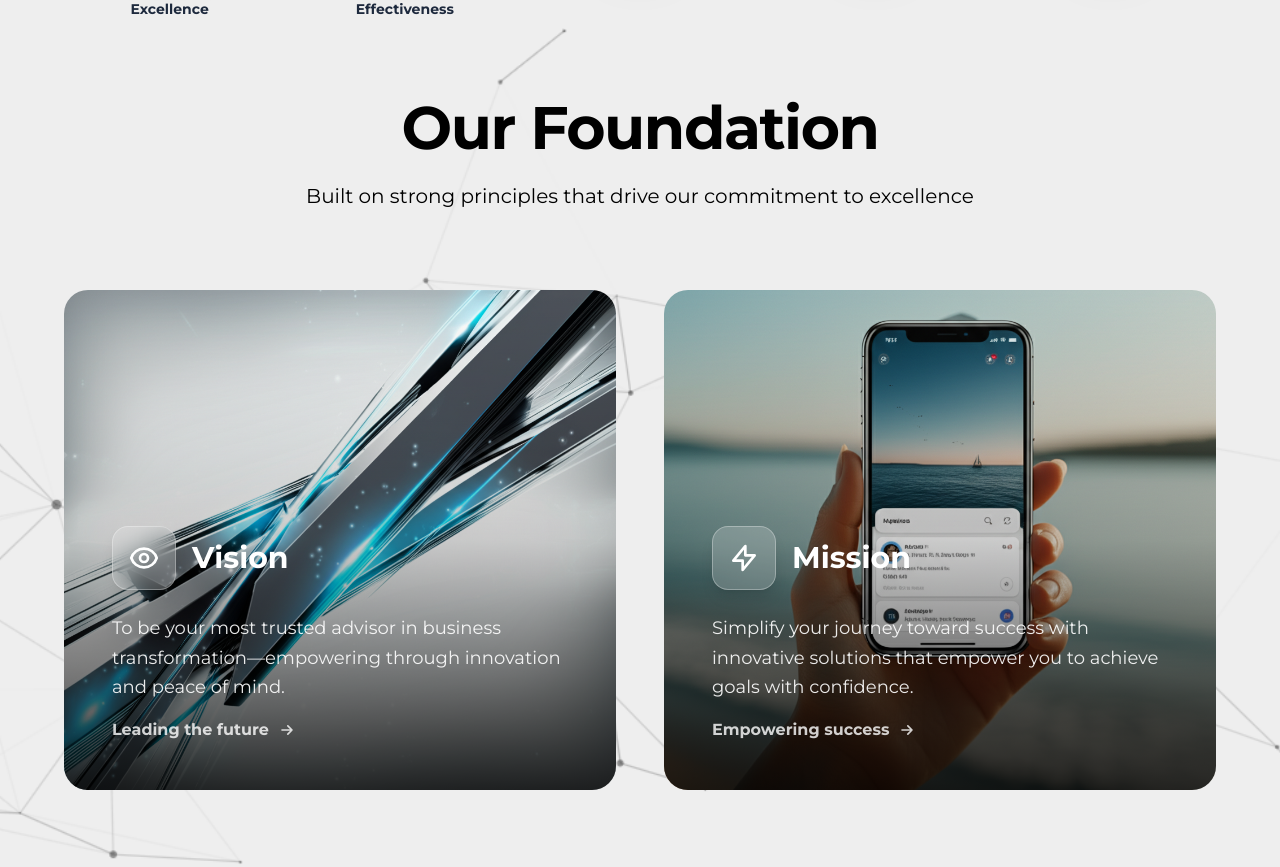
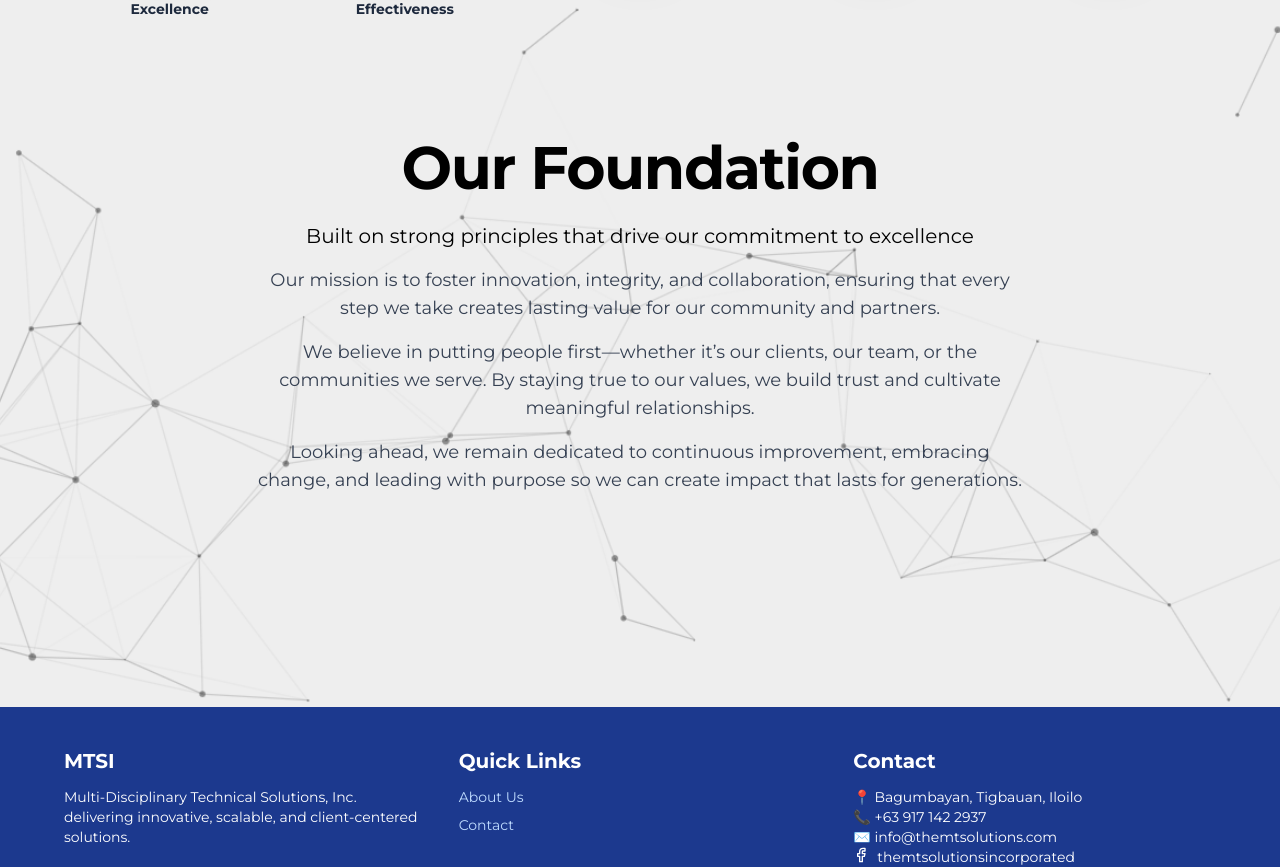
Before and after one commit to gianCristianBaguna/mtsi-web, a Next.js app: page /pages/homepage in a window 1280 px wide. Shown: the part 3680-4547 px from the top of the page. Built offline with nearby package versions, Linux system fonts and the light colour scheme.

Commit message:
[Gian][Page] changed home page content

```diff
--- a/src/app/components/homePageSections/aboutSection.tsx
+++ b/src/app/components/homePageSections/aboutSection.tsx
@@ -114,141 +114,32 @@ export default function AboutUsSection() {
               transition={{ duration: 0.6 }}
               className="text-center mb-20"
             >
-              <h2 className="text-5xl lg:text-6xl font-bold mb-6 tracking-tight text-black">
+              <h2 className="text-5xl lg:text-6xl font-bold mb-6 tracking-tight text-black mt-30">
                 Our Foundation
               </h2>
               <p className="text-xl text-muted-foreground max-w-3xl mx-auto text-black">
                 Built on strong principles that drive our commitment to
                 excellence
               </p>
+
+              <p className="text-lg text-muted-foreground max-w-3xl mx-auto mt-4 text-gray-700">
+                Our mission is to foster innovation, integrity, and
+                collaboration, ensuring that every step we take creates lasting
+                value for our community and partners.
+              </p>
+
+              <p className="text-lg text-muted-foreground max-w-3xl mx-auto mt-4 text-gray-700">
+                We believe in putting people first—whether it’s our clients, our
+                team, or the communities we serve. By staying true to our
+                values, we build trust and cultivate meaningful relationships.
+              </p>
+
+              <p className="text-lg text-muted-foreground max-w-3xl mx-auto mt-4 text-gray-700">
+                Looking ahead, we remain dedicated to continuous improvement,
+                embracing change, and leading with purpose so we can create
+                impact that lasts for generations.
+              </p>
             </motion.div>
-
-            <div className="grid grid-cols-1 lg:grid-cols-2 gap-12">
-              <motion.div
-                initial={{ opacity: 0, y: 30 }}
-                whileInView={{ opacity: 1, y: 0 }}
-                viewport={{ once: true }}
-                transition={{ duration: 0.6 }}
-                className="relative rounded-3xl overflow-hidden h-[500px] group"
-              >
-                <Image
-                  src="/futuristic-vision-concept.png"
-                  alt="Vision"
-                  fill
-                  className="object-cover group-hover:scale-105 transition-transform duration-500"
-                />
-                <div className="absolute inset-0 bg-gradient-to-t from-black/80 via-black/20 to-transparent" />
-
-                <div className="absolute bottom-0 left-0 right-0 p-8 lg:p-12">
-                  <div className="flex items-center gap-4 mb-6">
-                    <div className="w-16 h-16 bg-white/20 backdrop-blur-md rounded-2xl flex items-center justify-center shadow-lg border border-white/30">
-                      <svg
-                        className="w-8 h-8 text-white"
-                        fill="none"
-                        stroke="currentColor"
-                        viewBox="0 0 24 24"
-                      >
-                        <path
-                          strokeLinecap="round"
-                          strokeLinejoin="round"
-                          strokeWidth={2}
-                          d="M15 12a3 3 0 11-6 0 3 3 0 016 0z"
-                        />
-                        <path
-                          strokeLinecap="round"
-                          strokeLinejoin="round"
-                          strokeWidth={2}
-                          d="M2.458 12C3.732 7.943 7.523 5 12 5c4.478 0 8.268 2.943 9.542 7-1.274 4.057-5.064 7-9.542 7-4.477 0-8.268-2.943-9.542-7z"
-                        />
-                      </svg>
-                    </div>
-                    <h3 className="text-3xl font-bold text-white">Vision</h3>
-                  </div>
-
-                  <p className="text-lg text-white/90 leading-relaxed mb-4">
-                    To be your most trusted advisor in business
-                    transformation—empowering through innovation and peace of
-                    mind.
-                  </p>
-
-                  <div className="flex items-center text-white/80 font-semibold">
-                    <span>Leading the future</span>
-                    <svg
-                      className="w-5 h-5 ml-2"
-                      fill="none"
-                      stroke="currentColor"
-                      viewBox="0 0 24 24"
-                    >
-                      <path
-                        strokeLinecap="round"
-                        strokeLinejoin="round"
-                        strokeWidth={2}
-                        d="M13 7l5 5m0 0l-5 5m5-5H6"
-                      />
-                    </svg>
-                  </div>
-                </div>
-              </motion.div>
-
-              <motion.div
-                initial={{ opacity: 0, y: 30 }}
-                whileInView={{ opacity: 1, y: 0 }}
-                viewport={{ once: true }}
-                transition={{ duration: 0.6, delay: 0.2 }}
-                className="relative rounded-3xl overflow-hidden h-[500px] group"
-              >
-                <Image
-                  src="/mission-success-team.png"
-                  alt="Mission"
-                  fill
-                  className="object-cover group-hover:scale-105 transition-transform duration-500"
-                />
-                <div className="absolute inset-0 bg-gradient-to-t from-black/80 via-black/20 to-transparent" />
-
-                <div className="absolute bottom-0 left-0 right-0 p-8 lg:p-12">
-                  <div className="flex items-center gap-4 mb-6">
-                    <div className="w-16 h-16 bg-white/20 backdrop-blur-md rounded-2xl flex items-center justify-center shadow-lg border border-white/30">
-                      <svg
-                        className="w-8 h-8 text-white"
-                        fill="none"
-                        stroke="currentColor"
-                        viewBox="0 0 24 24"
-                      >
-                        <path
-                          strokeLinecap="round"
-                          strokeLinejoin="round"
-                          strokeWidth={2}
-                          d="M13 10V3L4 14h7v7l9-11h-7z"
-                        />
-                      </svg>
-                    </div>
-                    <h3 className="text-3xl font-bold text-white">Mission</h3>
-                  </div>
-
-                  <p className="text-lg text-white/90 leading-relaxed mb-4">
-                    Simplify your journey toward success with innovative
-                    solutions that empower you to achieve goals with confidence.
-                  </p>
-
-                  <div className="flex items-center text-white/80 font-semibold">
-                    <span>Empowering success</span>
-                    <svg
-                      className="w-5 h-5 ml-2"
-                      fill="none"
-                      stroke="currentColor"
-                      viewBox="0 0 24 24"
-                    >
-                      <path
-                        strokeLinecap="round"
-                        strokeLinejoin="round"
-                        strokeWidth={2}
-                        d="M13 7l5 5m0 0l-5 5m5-5H6"
-                      />
-                    </svg>
-                  </div>
-                </div>
-              </motion.div>
-            </div>
           </div>
         </section>
       </div>
```
